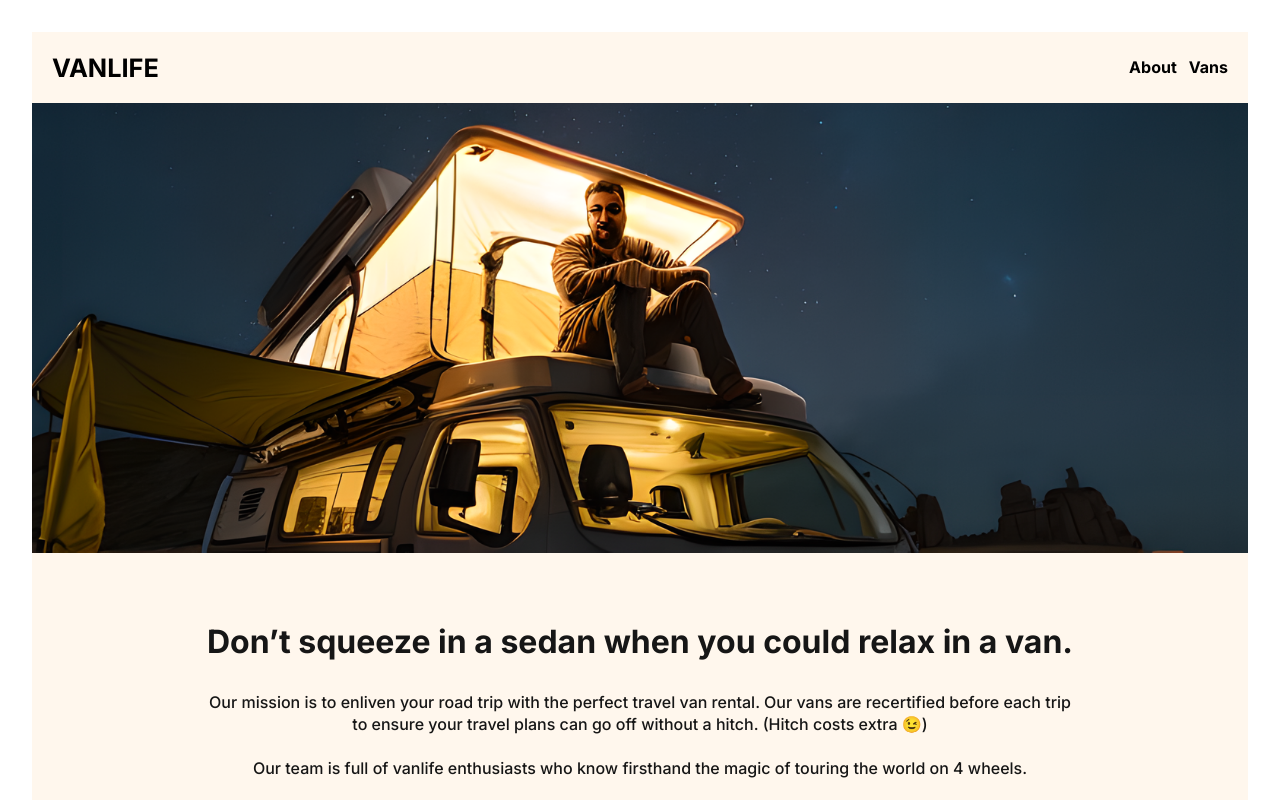
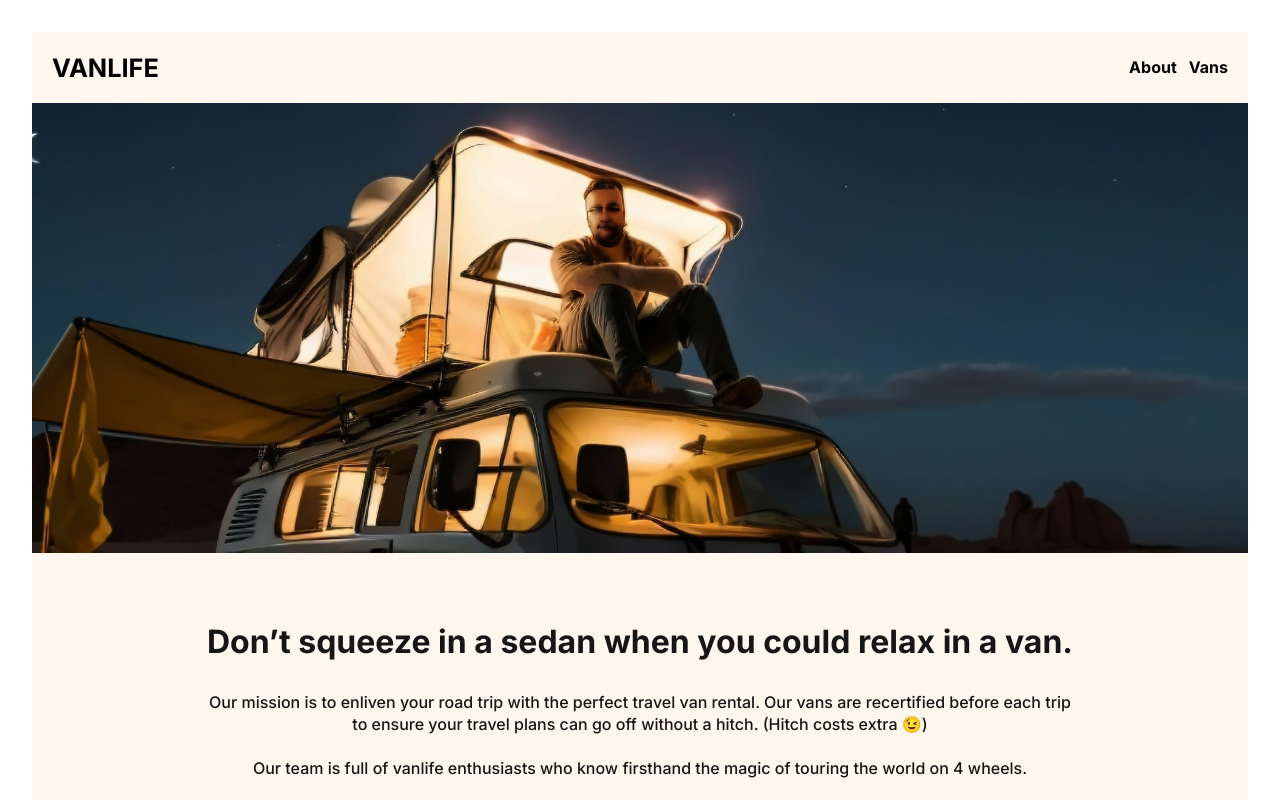
Before and after one commit to Noobdrew/vanlife, a React (Vite) app: page /about in a window 1280 px wide. Shown: the top 800 px of the page. Built offline with nearby package versions, Linux system fonts and the light colour scheme; what miragejs would draw is missing.

Commit message:
about image fixed

```diff
--- a/src/index.css
+++ b/src/index.css
@@ -138,7 +138,7 @@ footer {
 /*   About page styling     */
 
 .about-img {
-    background: url('./assets/about-img-extended.png'), rgb(255, 255, 255) 50% / cover no-repeat;
+    background: url('./assets/about-img-extended.jpg'), rgb(255, 255, 255) 50% / cover no-repeat;
     background-repeat: no-repeat;
     background-size: cover;
     background-position: top;
```
Also changed, not shown: src/assets/about-img-extended.jpg (added), src/assets/about-img-extended.png (deleted).
